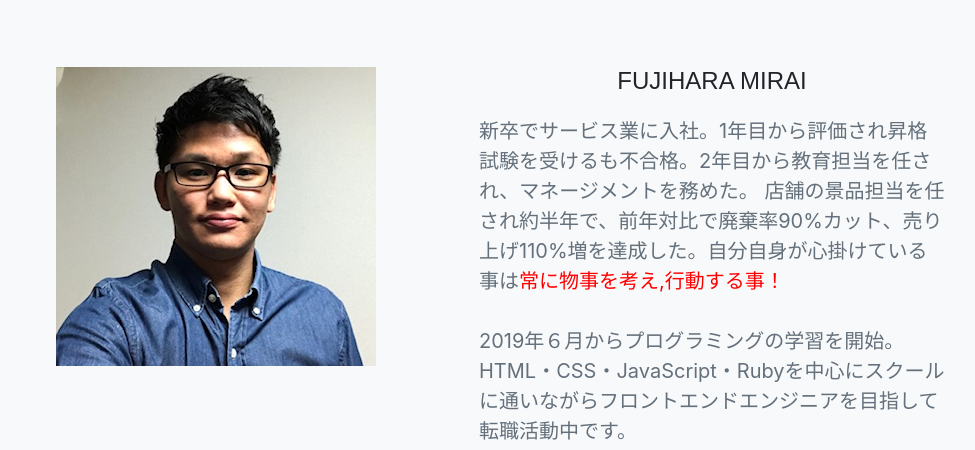
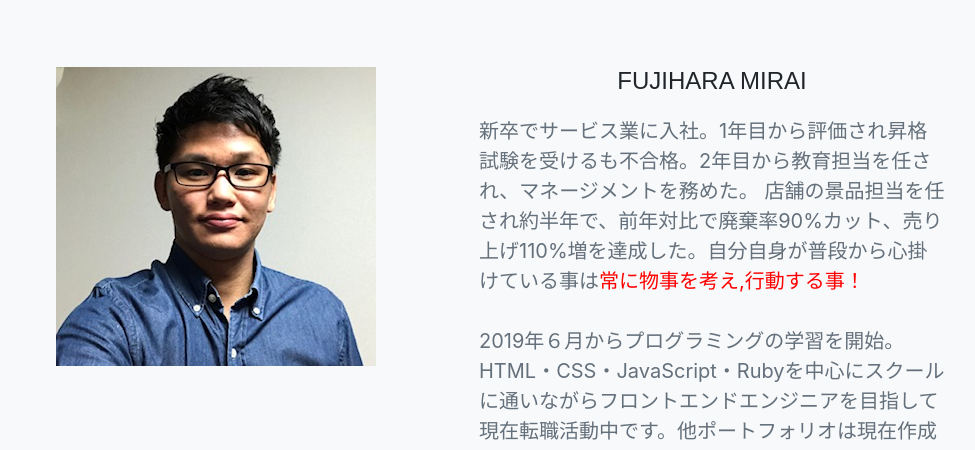
Before and after one commit to mirai1221/blog, a plain HTML site: page index.html in a window 1280 px wide. Shown: the part 933-1383 px from the top of the page, without its empty margins (176-1151 px from the left). Drawn offline with nearby package versions, Linux system fonts and the light colour scheme.

Commit message:
テキスト修正

```diff
--- a/index.html
+++ b/index.html
@@ -64,7 +64,7 @@
         </div>
         <div class="profile-detail col-sm-6 col-xs-12">
           <h4>FUJIHARA MIRAI</h4>
-          <p>新卒でサービス業に入社。1年目から評価され昇格試験を受けるも不合格。2年目から教育担当を任され、マネージメントを務めた。 店舗の景品担当を任され約半年で、前年対比で廃棄率90%カット、売り上げ110%増を達成した。自分自身が心掛けている事は<span class="profile-text">常に物事を考え,行動する事！</span><br><br>2019年６月からプログラミングの学習を開始。HTML・CSS・JavaScript・Rubyを中心にスクールに通いながらフロントエンドエンジニアを目指して転職活動中です。</p>
+          <p>新卒でサービス業に入社。1年目から評価され昇格試験を受けるも不合格。2年目から教育担当を任され、マネージメントを務めた。 店舗の景品担当を任され約半年で、前年対比で廃棄率90%カット、売り上げ110%増を達成した。自分自身が普段から心掛けている事は<span class="profile-text">常に物事を考え,行動する事！</span><br><br>2019年６月からプログラミングの学習を開始。HTML・CSS・JavaScript・Rubyを中心にスクールに通いながらフロントエンドエンジニアを目指して現在転職活動中です。他ポートフォリオは現在作成中です！随時更新予定。</p>
           <div class="link-button">
               <a href="https://twitter.com/MIRAI92396063" class="btn-social" target=”_blank” rel="noopener noreferrer"><i class="fab fa-twitter"></i><span>Twitter</span></a>
               <a href="https://github.com/mirai1221" class="btn-social" target=”_blank” rel="noopener noreferrer"><i class="fab fa-github"></i><span>Github</span></a>
```
